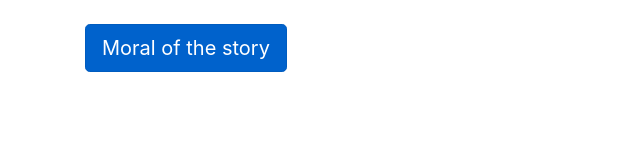
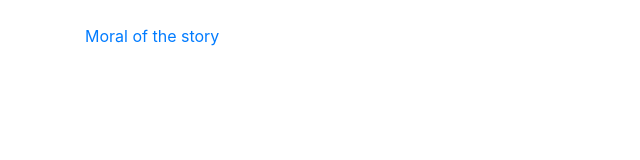
Before and after one commit to pavanKumar073/pavanKumar073.github.io, a plain HTML site: page index.html in a window 1280 px wide. Shown: the whole page, without its empty margins (0-640 px from the left). Drawn offline with Linux system fonts and the light colour scheme.

Commit message:
Minor changes

```diff
--- a/index.html
+++ b/index.html
@@ -9,7 +9,7 @@
 <body>
     <div class="container">
         <br/>
-        <a href="https://www.youtube.com/watch?v=WQq98YPV8yk"class="btn btn-primary btn-lg active">
+        <a href="https://www.youtube.com/watch?v=WQq98YPV8yk">
             Moral of the story
         <a>
             <br/>
```
